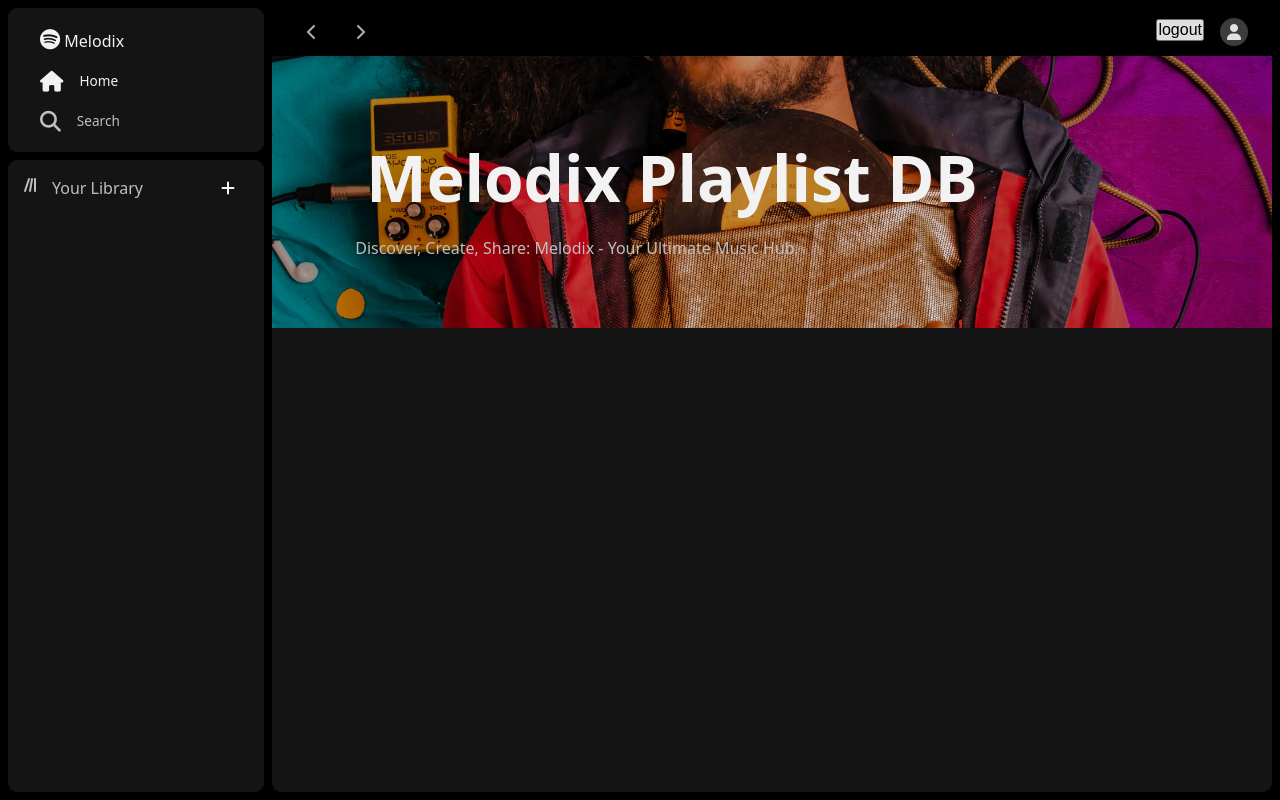
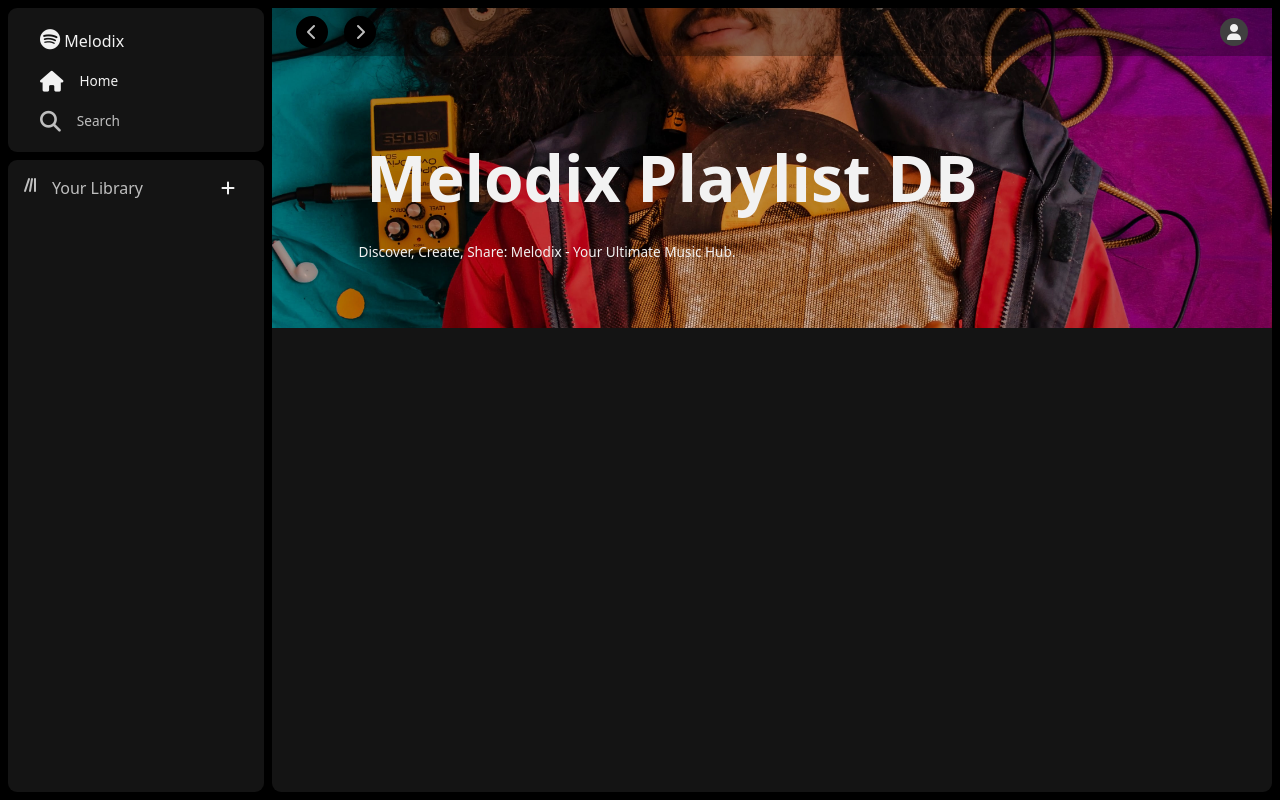
Before and after one commit to Flips97/melodix, a Django app: page / in a window 1280 px wide. Run offline with Django 5.2, Linux system fonts and the light colour scheme; the visitor is signed in with stand-in values (Sample User, id 1); data that the repository does not hold is empty; some libraries are stand-ins or nearby versions.

Commit message:
Adds styling

```diff
--- a/main_app/static/css/style.css
+++ b/main_app/static/css/style.css
@@ -264,6 +264,7 @@ li {
     top: 0;
     left: 0;
     width: calc(100vw - 17.5rem);
+    z-index: 9999;
 }
 
 .translucent {
@@ -299,6 +300,52 @@ li {
     padding: 2px;
     display: grid;
     place-items: center;
+    position: relative;
+}
+
+.avatar:hover {
+    cursor: pointer;
+}
+
+.dropdown {
+    position: absolute;
+    top: 110%;
+    right: 1.5rem;
+    display: none;
+    width: 10.25rem;
+    height: 5.25rem;
+    background-color: var(--background-translucent);
+    border-radius: 7px;
+    padding: .5rem;
+    font-size: .85rem;
+    font-weight: 300rem;
+    z-index: 9999;
+}
+
+.logout-btn,
+.profile-btn {
+    width: 9.25rem;
+    height: 2rem;
+    background-color: transparent;
+    border: none;
+    color: var(--copy);
+    text-align: left;
+    padding-inline: .5rem;
+    padding-block: .25rem;
+}
+
+.logout-btn {
+    margin-top: .25rem;
+}
+
+.logout-btn:hover,
+.profile-btn:hover {
+    border-radius: 5px;
+    background-color: var(--border);
+}
+
+.active {
+    display: block;
 }
 
 .backforth-buttons {
@@ -478,13 +525,13 @@ li {
 .tagline {
     position: absolute;
     bottom: 18%;
-    left: 30.5%;
+    left: 27.5%;
     transform: translate(-50%, -50%);
     z-index: 5;
-    font-size: 1rem;
+    font-size: .85rem;
     font-weight: 300;
     width: max-content;
-    color: var(--copy-light);
+    color: var(--copy);
 }
 
 .overlay {
@@ -494,10 +541,10 @@ li {
     width: 100%;
     height: 100%;
     background: rgba(0, 0, 0, 0.07);
-    z-index: 1;
+    z-index: 0;
+    pointer-events: none;
 }
 
-/* add dropdown for avatar */
 /* style search page */
 /* style details page */
 /* style forms */
--- a/main_app/templates/base.html
+++ b/main_app/templates/base.html
@@ -119,12 +119,15 @@
 
             <div class="login-buttons">
                 {% if user.is_authenticated %}
-                    <form method="POST" action="{% url 'logout' %}">
-                        {% csrf_token %}
-                        <button type="submit">logout</button>
-                    </form>
-                    <div class="avatar">
+                    <div class="avatar" id="avatar">
                         <i class="fa-solid fa-user"></i>
+                    </div>
+                    <div class="dropdown" id="dropdown">
+                        <a href="#"><button class="profile-btn">Profile</button></a>
+                        <form method="POST" action="{% url 'logout' %}">
+                            {% csrf_token %}
+                            <button type="submit" class="logout-btn">Logout</button>
+                        </form>
                     </div>
                 {% else %}
                 <a href="{% url 'signup' %}">
@@ -145,16 +148,23 @@
 
     <script>
         const topFixed = document.getElementById('top-fixed');
+        const avatar = document.getElementById('avatar');
+        const dropdown = document.getElementById('dropdown');
 
-        window.addEventListener('scroll', function () {
-            if (window.scrollY > 0) {
-                console.log('scrolling')
-                topFixed.classList.add('translucent');
-            } else {
-                console.log('not scrolling')
-                topFixed.classList.remove('translucent');
-            }
+        avatar.addEventListener('click', function (evt) {
+            dropdown.classList.toggle('active');
         });
+
+        // window.addEventListener('scroll', function () {
+        //     if (window.scrollY > 0) {
+        //         console.log('scrolling');
+        //         topFixed.classList.add('translucent');
+        //         dropdown.classList.remove('active');
+        //     } else {
+        //         console.log('not scrolling');
+        //         topFixed.classList.remove('translucent');
+        //     }
+        // });
     </script>
 </body>
 </html>
--- a/main_app/templates/home.html
+++ b/main_app/templates/home.html
@@ -16,6 +16,24 @@
         <div class="overlay"></div>
     </div>
 
+    <div class="all-playlists-div">
+        {% for playlist in playlists %}
+            <a href="{% url 'detail' playlist.id %}">
+                <div class="index-playlist">
+                    <div class="playlist-cover">
+                        <i class="fa-solid fa-icons"></i>
+                    </div>
+                    <div class="playlist-name">
+                        {{ playlist.name }}
+                    </div>
+                    <div class="playlist-description">
+                        Playlist Description
+                    </div>
+                </div>
+            </a>
+        {% endfor %}
+    </div>
+
 
 
 </div>
```
